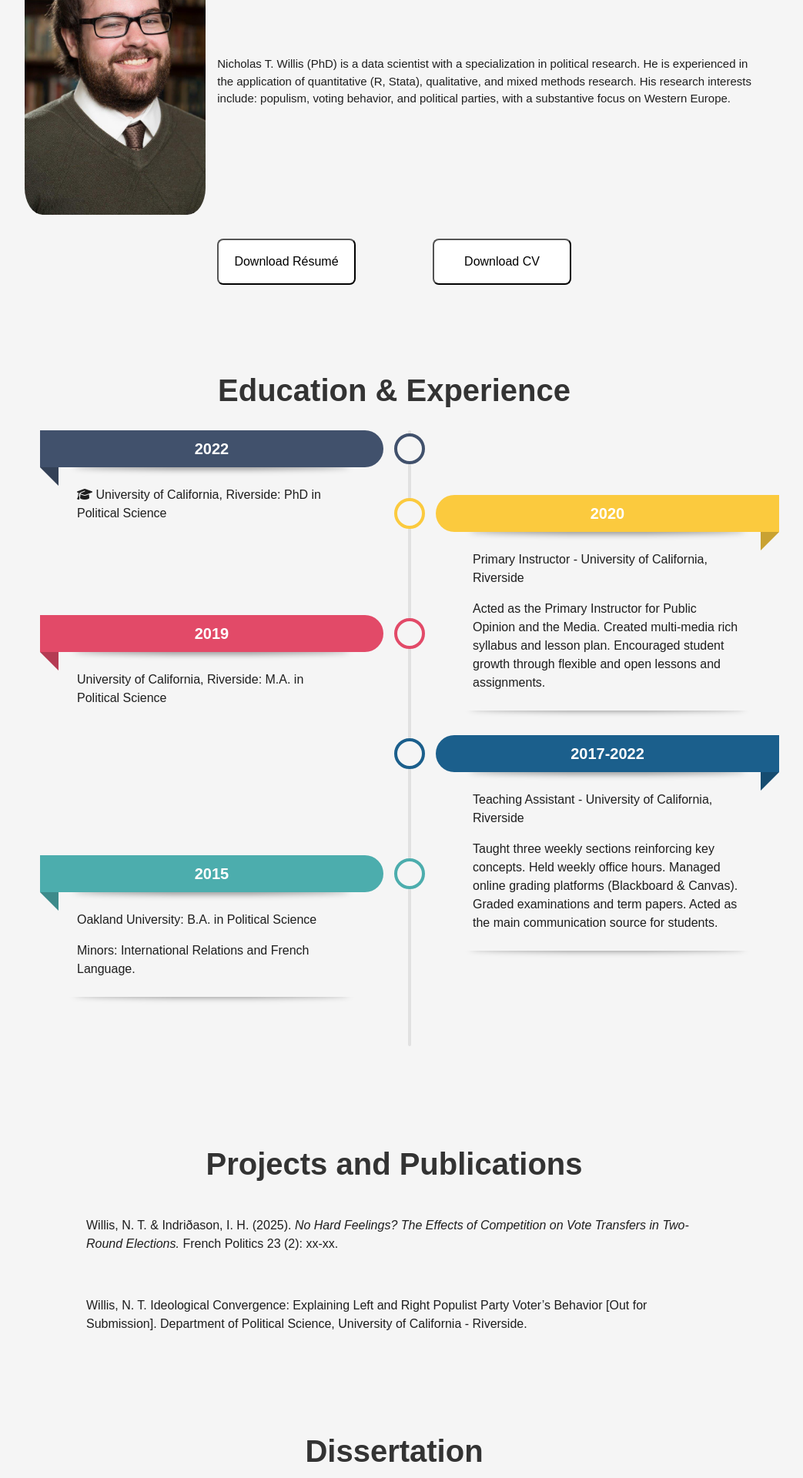
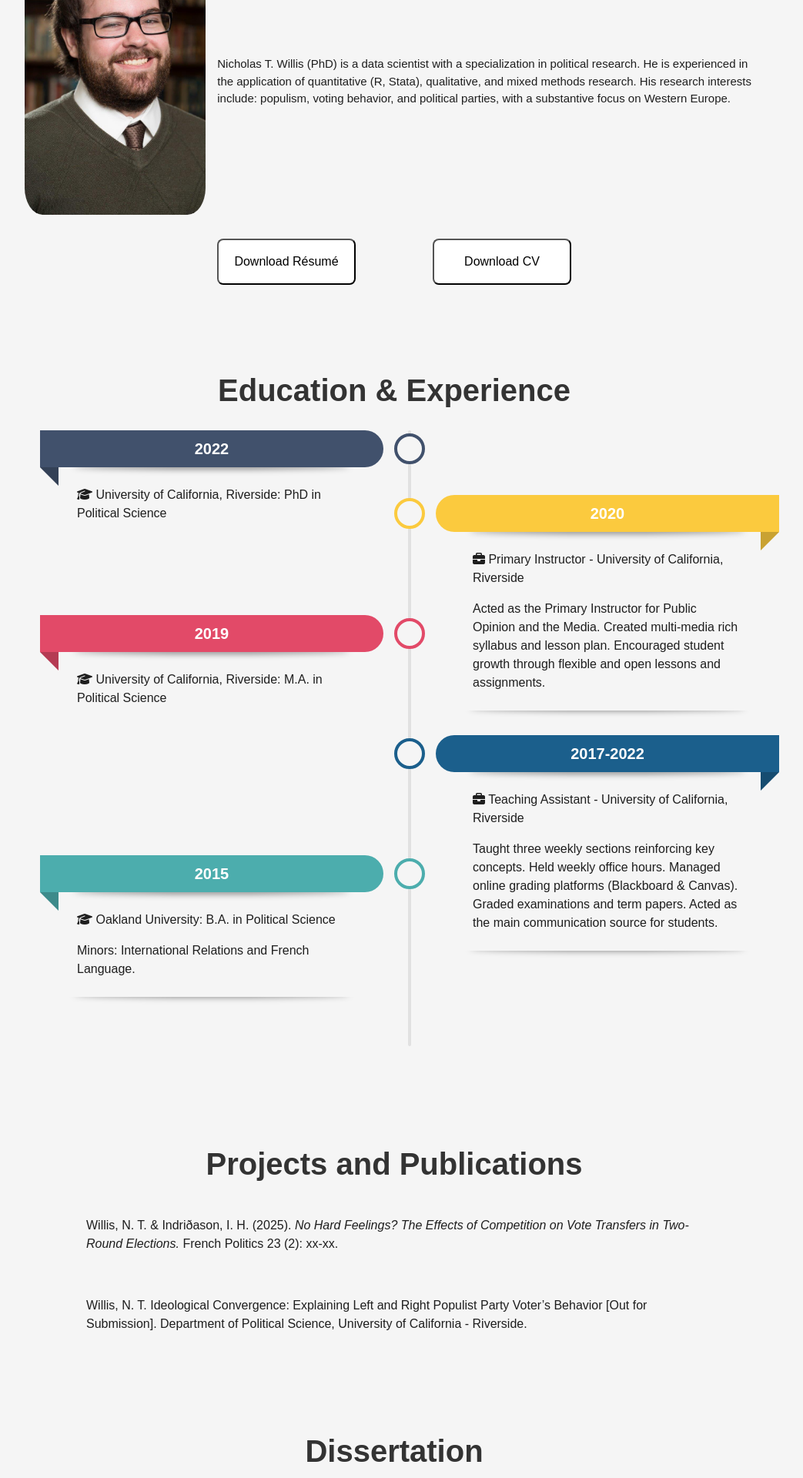
Before and after one commit to SimplyWillis/nicholastwillis, a Jekyll site: the page built from index.html, in a window 1280 px wide. Shown: the part 1006-2926 px from the top of the page at 77% size, without its empty margins (128-1171 px from the left). Built offline with Jekyll 4.4.1, drawn with Linux system fonts in a browser that asks for light colours; nearby versions of some CDN libraries.

Commit message:
Update experience.html

```diff
--- a/_includes/experience.html
+++ b/_includes/experience.html
@@ -211,21 +211,21 @@ ul li .descr::before {
     </li>
     <li style="--accent-color:#FBCA3E">
         <div class="date">2020</div>
-        <div class="title">Primary Instructor - University of California, Riverside</div>
+        <div class="title"><i class="fa-solid fa-briefcase"></i> Primary Instructor - University of California, Riverside</div>
         <div class="descr">Acted as the Primary Instructor for Public Opinion and the Media. Created multi-media rich syllabus and lesson plan. Encouraged student growth through flexible and open lessons and assignments.</div>
     </li>
     <li style="--accent-color:#E24A68">
         <div class="date">2019</div>
-        <div class="title">University of California, Riverside: M.A. in Political Science</div>
+        <div class="title"><i class="fa-solid fa-graduation-cap"></i> University of California, Riverside: M.A. in Political Science</div>
     </li>
     <li style="--accent-color:#1B5F8C">
         <div class="date">2017-2022</div>
-        <div class="title">Teaching Assistant - University of California, Riverside</div>
+        <div class="title"><i class="fa-solid fa-briefcase"></i> Teaching Assistant - University of California, Riverside</div>
         <div class="descr">Taught three weekly sections reinforcing key concepts. Held weekly office hours. Managed online grading platforms (Blackboard & Canvas). Graded examinations and term papers. Acted as the main communication source for students.</div>
     </li>
     <li style="--accent-color:#4CADAD">
         <div class="date">2015</div>
-        <div class="title">Oakland University: B.A. in Political Science</div>
+        <div class="title"><i class="fa-solid fa-graduation-cap"></i> Oakland University: B.A. in Political Science</div>
         <div class="descr">Minors: International Relations and French Language.
     </li>
 </ul>
```
